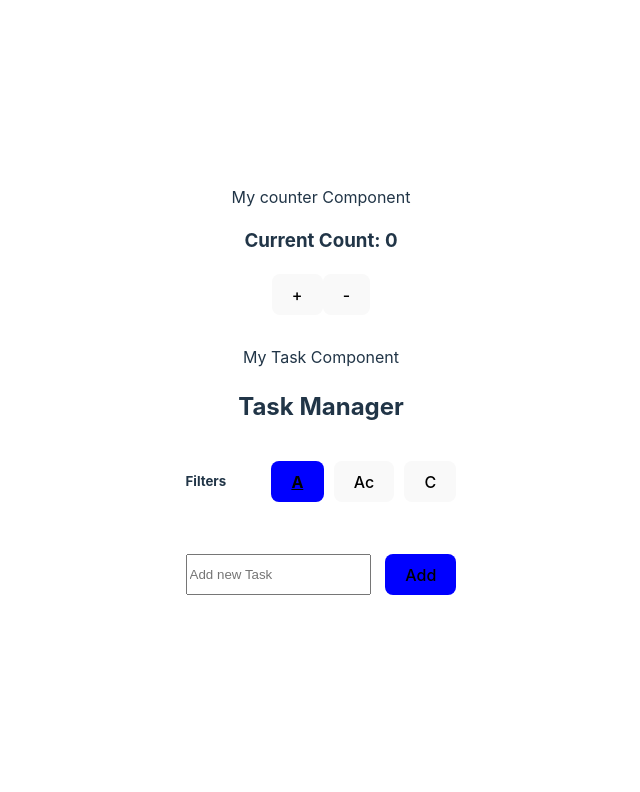
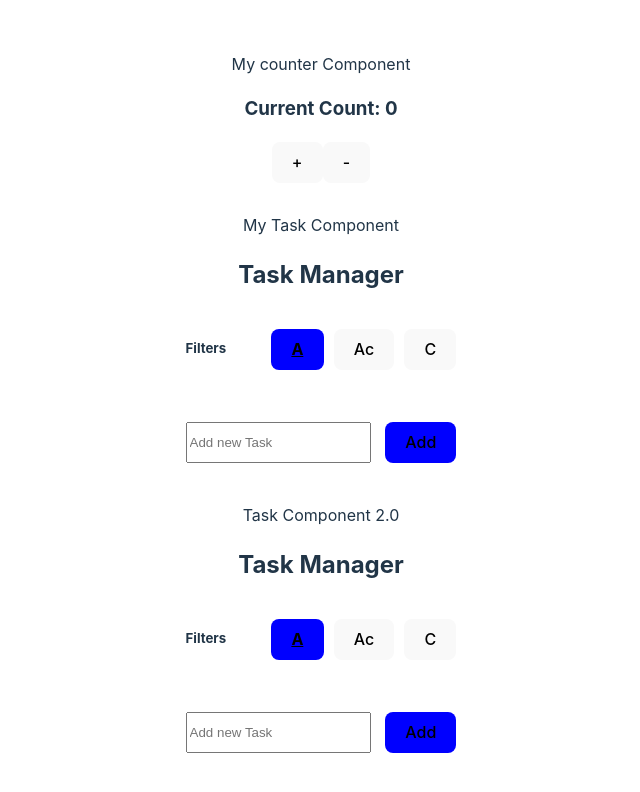
Before and after one commit to SkateCodeN/ReactTests, a React (Vite) app: page / in a window 1280 px wide. Shown: the top 792 px of the page, without its empty margins (319-959 px from the left). Built offline with nearby package versions, Linux system fonts and the light colour scheme.

Commit message:
final implementation of todoapp

```diff
--- a/src/App.jsx
+++ b/src/App.jsx
@@ -4,6 +4,7 @@ import './App.css'
 
 import Counter from './component/Counter'
 import ToDoList from './component/To-DoList'
+import TodoList from './component/TodoList'
 
 function App() {
 
@@ -19,6 +20,11 @@ function App() {
         My Task Component
         <ToDoList />
       </div>
+
+      <div className='test-container'>
+        Task Component 2.0
+        <TodoList />
+      </div>
     </>
   )
 }
--- a/src/component/To-DoList.jsx
+++ b/src/component/To-DoList.jsx
@@ -47,6 +47,7 @@ const ToDoList = () => {
     const handleFilterChange =(newFilter) =>{
         setCurrentFilter(newFilter)
     }
+
     //Single state point for filtering
     const filteredTasks = tasks.filter((task) =>{
         if(currentFilter === "all") return true;
--- /dev/null
+++ b/src/component/TodoList.jsx
@@ -0,0 +1,39 @@
+import React from "react";
+import useTodoList from "../hooks/useTodoList";
+import Task from "./Task";
+import FilterBar from "./FilterBar";
+import AddTask from "./AddTask";
+
+const TodoList =() => {
+    const {
+        tasks,
+        filteredTasks,
+        addTask,
+        deleteTask,
+        toggleTaskComplete,
+        filter,
+        setFilter
+    } = useTodoList();
+
+    return (
+        <>
+            <h2>Task Manager</h2>
+            <FilterBar currentFilter={filter} onFilterChange={setFilter} />
+
+            <ul>
+                {filteredTasks.map((task) => (
+                    <li key={task.id}>
+                        <Task
+                            task={task}
+                            handleComplete={() => toggleTaskComplete(task.id)}
+                            handleDelete={() => deleteTask(task.id)}
+                        />
+                    </li>
+                ))}
+            </ul>
+            <AddTask addNewTask={addTask} />
+        </>
+    )
+}
+
+export default TodoList;
--- a/src/hooks/useTodoList.jsx
+++ b/src/hooks/useTodoList.jsx
@@ -15,7 +15,7 @@ const useTodoList = (initialTasks = []) =>{
         ))
     }
 
-    const deleteTask = () => {
+    const deleteTask = (id) => {
         setTasks((prev) => prev.filter( (task) => task.id !== id));
     }
 
```
